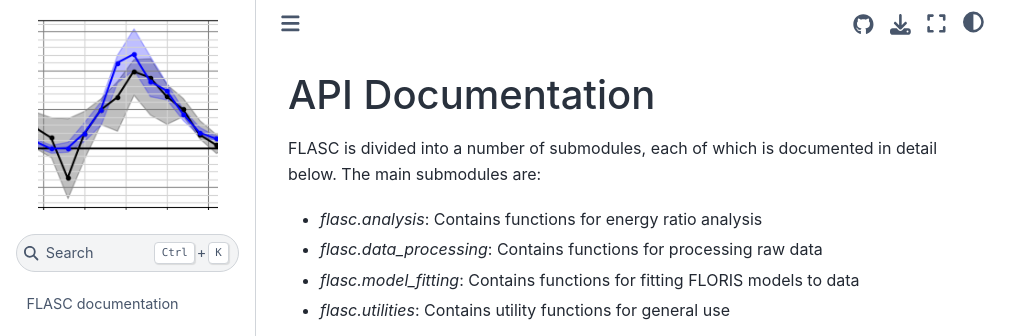
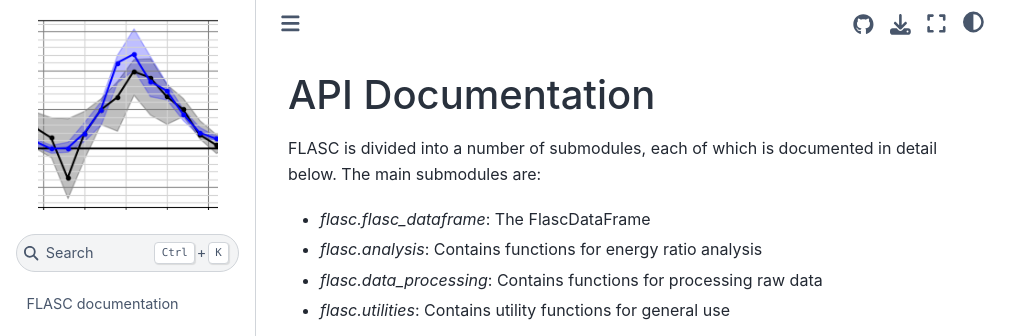
Before and after one commit to NREL/flasc, a Jupyter Book: the page built from docs/api.rst, in a window 1280 px wide, cut to the strip 0-336 px from the top of the page. Shown: the whole strip, without its empty margins (0-1031 px from the left). Built offline with Jupyter Book 1.0.4 settings and Sphinx 7.4.7 and the Sphinx Book theme 1.1.4, drawn with Linux system fonts in a browser that asks for light colours.

Commit message:
update autodoc

```diff
--- a/docs/api.rst
+++ b/docs/api.rst
@@ -3,9 +3,9 @@ API Documentation
 
 FLASC is divided into a number of submodules, each of which is documented in detail below. The main submodules are:
 
+* `flasc.flasc_dataframe`: The FlascDataFrame
 * `flasc.analysis`: Contains functions for energy ratio analysis
 * `flasc.data_processing`: Contains functions for processing raw data
-* `flasc.model_fitting`: Contains functions for fitting FLORIS models to data
 * `flasc.utilities`: Contains utility functions for general use
 
 .. autosummary::
@@ -13,7 +13,7 @@ FLASC is divided into a number of submodules, each of which is documented in det
    :template: custom-module-template.rst
    :recursive:
 
+    flasc.flasc_dataframe
     flasc.analysis
-    flasc.model_fitting
     flasc.data_processing
     flasc.utilities
```
